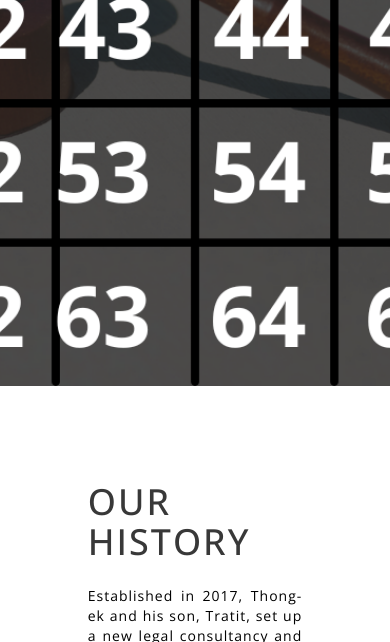
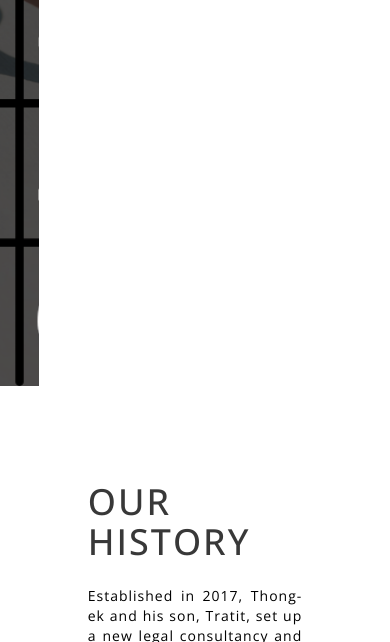
Before and after one commit to marioportillohernaiz/Thongek-Tratit, a plain HTML site: page index.html in a window 390 px wide. Shown: the part 458-1100 px from the top of the page. Drawn offline with nearby package versions, Linux system fonts and the light colour scheme.

Commit message:
Update Styles.css

```diff
--- a/Styles.css
+++ b/Styles.css
@@ -242,8 +242,8 @@ nav{
     .parallax {
         background-image: url("hammer2.png");
         /*min-height: 100vh;*/
-        width: 100%;
-        height: 100%;
+        width: 10%;
+        height: 10%;
         background-attachment: fixed;
         background-position: 50% 50%;
         /*background-repeat: no-repeat;
@@ -257,8 +257,8 @@ nav{
     .parallax {
         background-image: url("hammer2.png");
         /*min-height: 100vh;*/
-        width: 100%;
-        height: 100%;
+        width: 10%;
+        height: 10%;
         background-attachment: fixed;
         background-position: 50% 50%;
         /*background-repeat: no-repeat;
```
